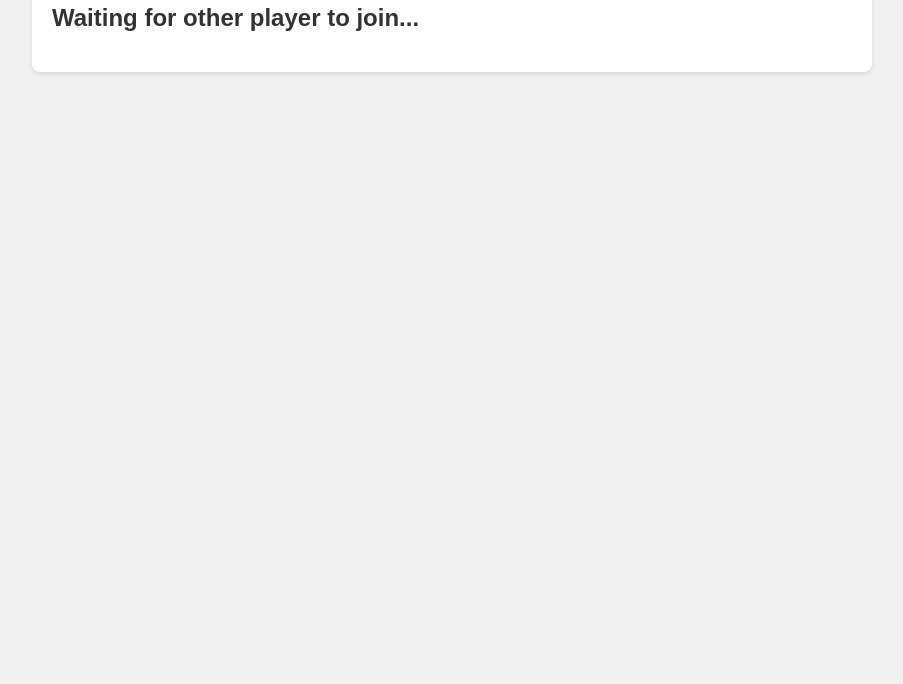
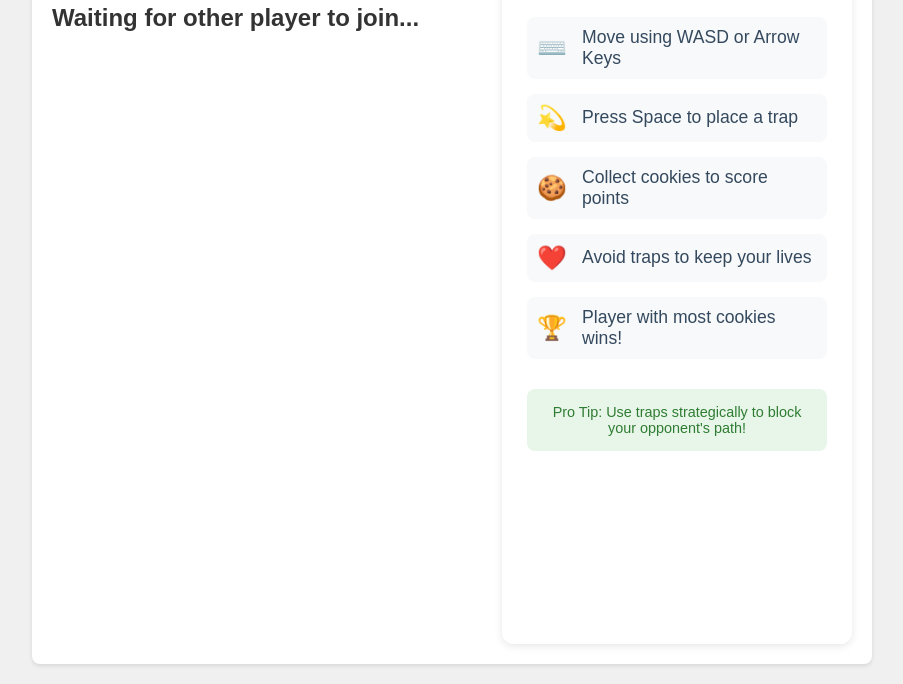
Before and after one commit to adamskrodzki/spinwheel, a website: page public/maze/player.html in a window 1280 px wide. Shown: the part 116-800 px from the top of the page, without its empty margins (188-1091 px from the left). Drawn offline with nearby package versions, Linux system fonts and the light colour scheme; files that its build step writes are made by us from their sources; no server answers.

Commit message:
improve styling

```diff
--- a/public/maze/player.html
+++ b/public/maze/player.html
@@ -3,9 +3,75 @@
 <head>
   <title>Cookie Heist Maze - Player View</title>
   <link rel="stylesheet" href="../styles.css">
+  <style>
+    .container {
+      display: flex;
+      height: 90vh;
+      padding: 20px;
+      gap: 20px;
+    }
+
+    .game-content {
+      flex: 1;
+      display: flex;
+      flex-direction: column;
+    }
+
+    .instructions-panel {
+      width: 300px;
+      padding: 25px;
+      background: rgba(255, 255, 255, 0.95);
+      border-radius: 12px;
+      box-shadow: 0 2px 8px rgba(0, 0, 0, 0.1);
+    }
+
+    .instructions-panel h2 {
+      color: #2c3e50;
+      margin-bottom: 20px;
+      font-size: 1.5em;
+      text-align: center;
+    }
+
+    .instruction-item {
+      display: flex;
+      align-items: center;
+      margin: 15px 0;
+      padding: 10px;
+      background: #f8f9fa;
+      border-radius: 8px;
+      transition: transform 0.2s;
+    }
+
+    .instruction-item:hover {
+      transform: translateX(5px);
+    }
+
+    .instruction-item .icon {
+      font-size: 1.5em;
+      margin-right: 15px;
+      min-width: 30px;
+      text-align: center;
+    }
+
+    .instruction-item .text {
+      color: #34495e;
+      font-size: 1.1em;
+    }
+
+    .game-tip {
+      margin-top: 30px;
+      padding: 15px;
+      background: #e8f5e9;
+      border-radius: 8px;
+      color: #2e7d32;
+      font-size: 0.9em;
+      text-align: center;
+    }
+  </style>
 </head>
 <body>
   <div class="container">
+    <div class="game-content">
       <!-- Waiting Screen -->
       <div id="waitingScreen">
         <h1>Cookie Heist Maze</h1>
@@ -41,10 +107,35 @@
         </div>
 
         <div class="game-controls">
-        <div class="controls-info">
-          <p>Move: Arrow Keys or WASD</p>
-          <p>Place Trap: Space Bar</p>
         </div>
+      </div>
+    </div>
+
+    <!-- Instructions Panel -->
+    <div class="instructions-panel">
+      <h2>How to Play</h2>
+      <div class="instruction-item">
+        <span class="icon">⌨️</span>
+        <span class="text">Move using WASD or Arrow Keys</span>
+      </div>
+      <div class="instruction-item">
+        <span class="icon">💫</span>
+        <span class="text">Press Space to place a trap</span>
+      </div>
+      <div class="instruction-item">
+        <span class="icon">🍪</span>
+        <span class="text">Collect cookies to score points</span>
+      </div>
+      <div class="instruction-item">
+        <span class="icon">❤️</span>
+        <span class="text">Avoid traps to keep your lives</span>
+      </div>
+      <div class="instruction-item">
+        <span class="icon">🏆</span>
+        <span class="text">Player with most cookies wins!</span>
+      </div>
+      <div class="game-tip">
+        Pro Tip: Use traps strategically to block your opponent's path!
       </div>
     </div>
   </div>
```
Also changed, not shown: public/maze/viewer.html (+12 -21 lines). Lines whose indentation alone changed are shown as unchanged.
